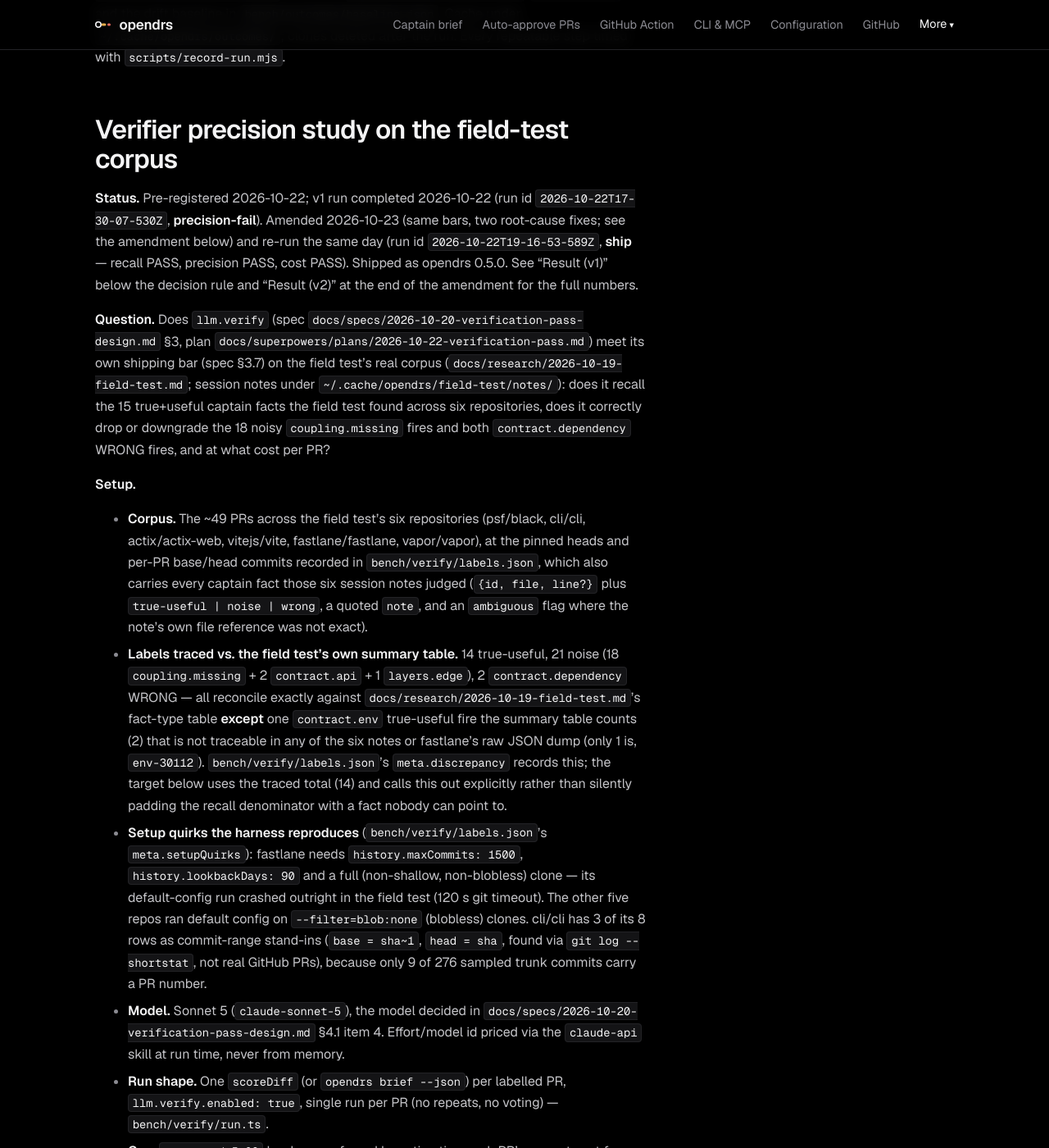
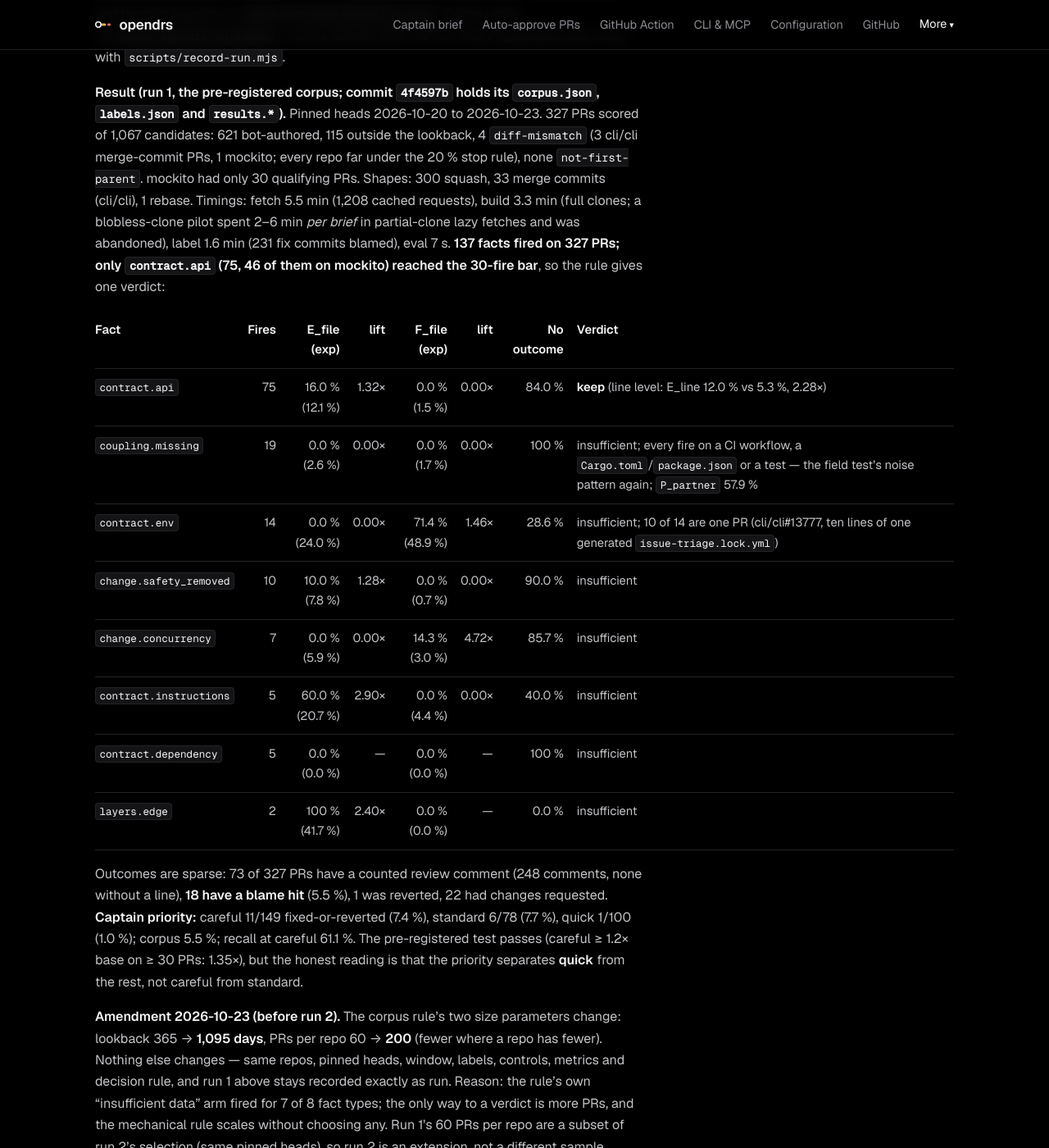
Before and after one commit to actions-marketplace-validations/error-path_opendrs, a Jekyll site: the page built from docs/experiments.md, in a window 1280 px wide and 1400 px high, scrolled down 4314 px. Shown: the whole window at 82% size. Built offline with Jekyll 4.4.1, drawn with Linux system fonts in a browser that asks for light colours; some of the changed text lies outside the part shown.

Commit message:
bench(outcomes): record run 1 and pre-register the corpus-size amendment (3-year lookback, 200 PRs per repo)
Co-Authored-By: Claude Fable 5.1 <noreply@anthropic.com>

```diff
--- a/docs/experiments.md
+++ b/docs/experiments.md
@@ -94,6 +94,43 @@ branch; every conclusion lists follow-ups.
 `bench/outcomes/labels.json`; results in `bench/outcomes/results.md`/`results.json` and the
 drift baseline in `bench/outcomes/baseline.json`. Cache under `~/.cache/opendrs/outcomes/`;
 clones deleted after the run. Every repeatable step timed with `scripts/record-run.mjs`.
+
+**Result (run 1, the pre-registered corpus; commit `4f4597b` holds its `corpus.json`,
+`labels.json` and `results.*`).** Pinned heads 2026-10-20 to 2026-10-23. 327 PRs scored of
+1,067 candidates: 621 bot-authored, 115 outside the lookback, 4 `diff-mismatch` (3 cli/cli
+merge-commit PRs, 1 mockito; every repo far under the 20 % stop rule), none `not-first-parent`.
+mockito had only 30 qualifying PRs. Shapes: 300 squash, 33 merge commits (cli/cli), 1 rebase.
+Timings: fetch 5.5 min (1,208 cached requests), build 3.3 min (full clones; a blobless-clone
+pilot spent 2–6 min *per brief* in partial-clone lazy fetches and was abandoned), label 1.6 min
+(231 fix commits blamed), eval 7 s. **137 facts fired on 327 PRs; only `contract.api` (75,
+46 of them on mockito) reached the 30-fire bar**, so the rule gives one verdict:
+
+| Fact | Fires | E_file (exp) | lift | F_file (exp) | lift | No outcome | Verdict |
+|---|---:|---:|---:|---:|---:|---:|---|
+| `contract.api` | 75 | 16.0 % (12.1 %) | 1.32× | 0.0 % (1.5 %) | 0.00× | 84.0 % | **keep** (line level: E_line 12.0 % vs 5.3 %, 2.28×) |
+| `coupling.missing` | 19 | 0.0 % (2.6 %) | 0.00× | 0.0 % (1.7 %) | 0.00× | 100 % | insufficient; every fire on a CI workflow, a `Cargo.toml`/`package.json` or a test — the field test's noise pattern again; `P_partner` 57.9 % |
+| `contract.env` | 14 | 0.0 % (24.0 %) | 0.00× | 71.4 % (48.9 %) | 1.46× | 28.6 % | insufficient; 10 of 14 are one PR (cli/cli#13777, ten lines of one generated `issue-triage.lock.yml`) |
+| `change.safety_removed` | 10 | 10.0 % (7.8 %) | 1.28× | 0.0 % (0.7 %) | 0.00× | 90.0 % | insufficient |
+| `change.concurrency` | 7 | 0.0 % (5.9 %) | 0.00× | 14.3 % (3.0 %) | 4.72× | 85.7 % | insufficient |
+| `contract.instructions` | 5 | 60.0 % (20.7 %) | 2.90× | 0.0 % (4.4 %) | 0.00× | 40.0 % | insufficient |
+| `contract.dependency` | 5 | 0.0 % (0.0 %) | — | 0.0 % (0.0 %) | — | 100 % | insufficient |
+| `layers.edge` | 2 | 100 % (41.7 %) | 2.40× | 0.0 % (0.0 %) | — | 0.0 % | insufficient |
+
+Outcomes are sparse: 73 of 327 PRs have a counted review comment (248 comments, none without a
+line), **18 have a blame hit** (5.5 %), 1 was reverted, 22 had changes requested. **Captain
+priority:** careful 11/149 fixed-or-reverted (7.4 %), standard 6/78 (7.7 %), quick 1/100
+(1.0 %); corpus 5.5 %; recall at careful 61.1 %. The pre-registered test passes (careful ≥ 1.2×
+base on ≥ 30 PRs: 1.35×), but the honest reading is that the priority separates **quick** from
+the rest, not careful from standard.
+
+**Amendment 2026-10-23 (before run 2).** The corpus rule's two size parameters change:
+lookback 365 → **1,095 days**, PRs per repo 60 → **200** (fewer where a repo has fewer). Nothing
+else changes — same repos, pinned heads, window, labels, controls, metrics and decision rule, and
+run 1 above stays recorded exactly as run. Reason: the rule's own "insufficient data" arm fired
+for 7 of 8 fact types; the only way to a verdict is more PRs, and the mechanical rule scales
+without choosing any. Run 1's 60 PRs per repo are a subset of run 2's selection (same pinned
+heads), so run 2 is an extension, not a different sample. Expected cost: ~3,600 read-only API
+requests across two rate-limit hours, about 1,200 briefs at ~2 s each.
 
 ## Verifier precision study on the field-test corpus
 
```
Also changed, not shown: bench/outcomes/run.ts (+8 -4 lines), docs/specs/2026-10-23-outcome-labels-design.md (+5 -0 lines), bench/outcomes/README.md.
